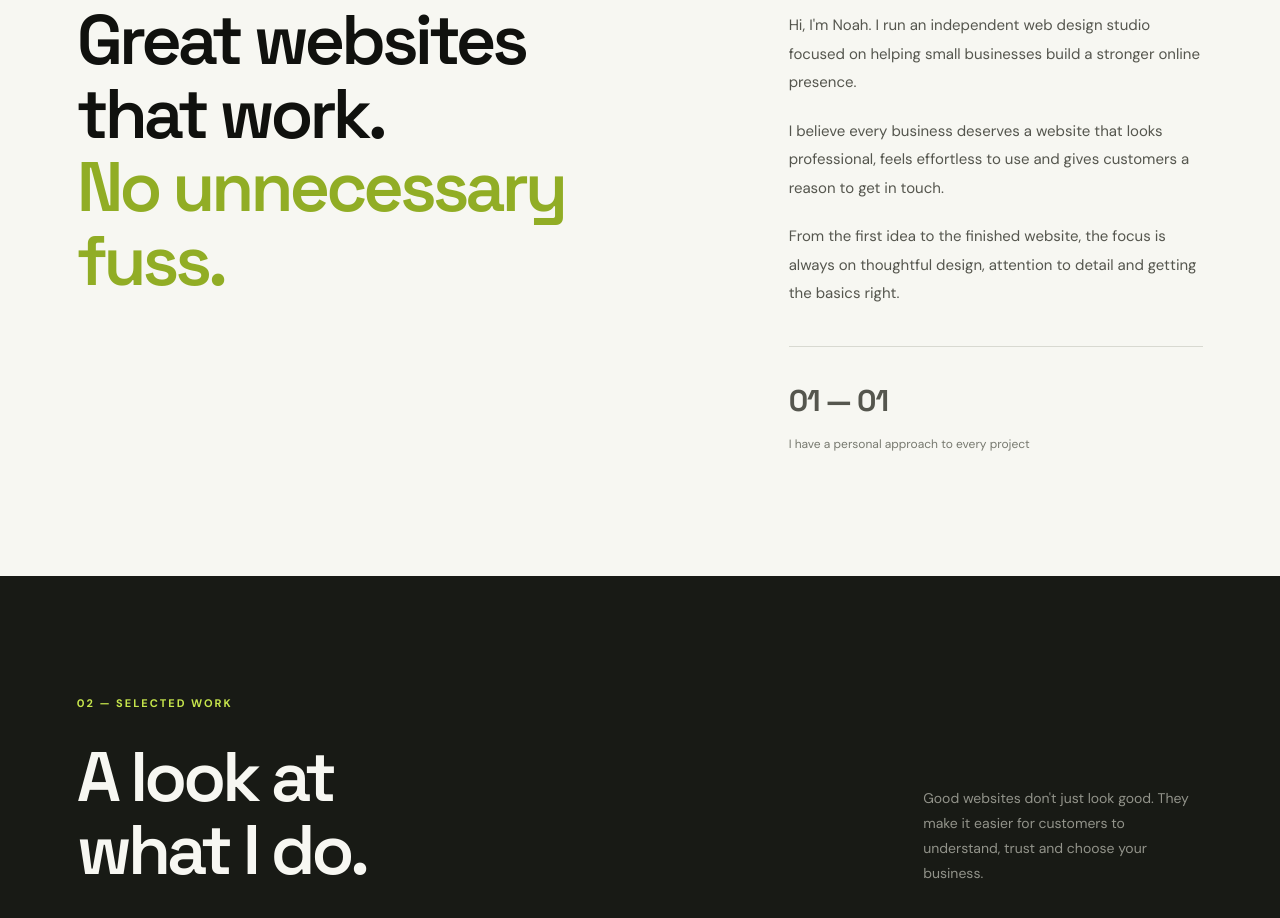
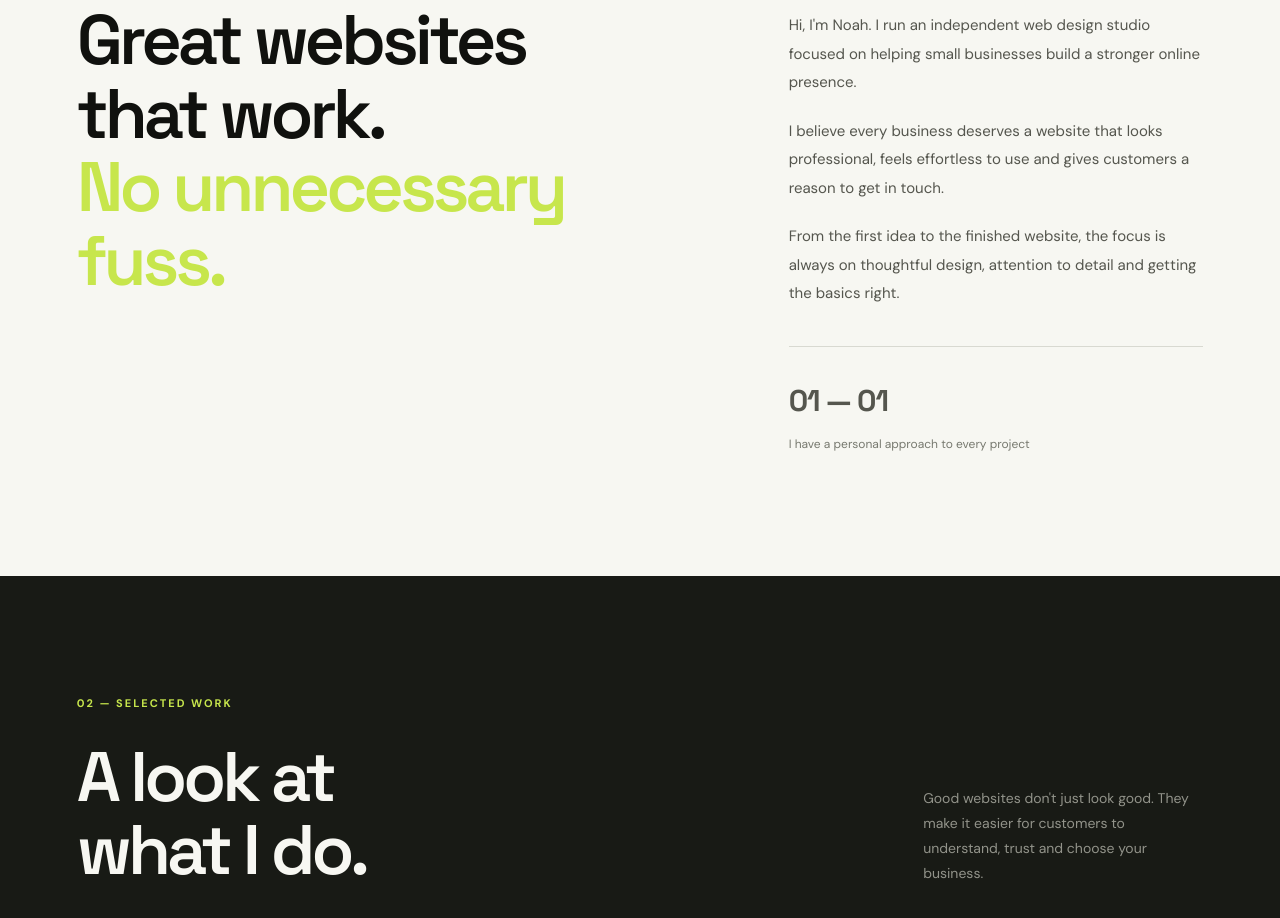
Before and after one commit to yummyfive/noahmd, a plain HTML site: page index.html in a window 1280 px wide. Shown: the part 1013-1931 px from the top of the page. Drawn offline with Linux system fonts and the light colour scheme.

Commit message:
Change color in about section to use CSS variable

```diff
--- a/index.html
+++ b/index.html
@@ -273,7 +273,7 @@
     }
 
     .about h2 span {
-      color: #91ad25;
+      color: var(--lime);
     }
 
     .about-copy {
```
